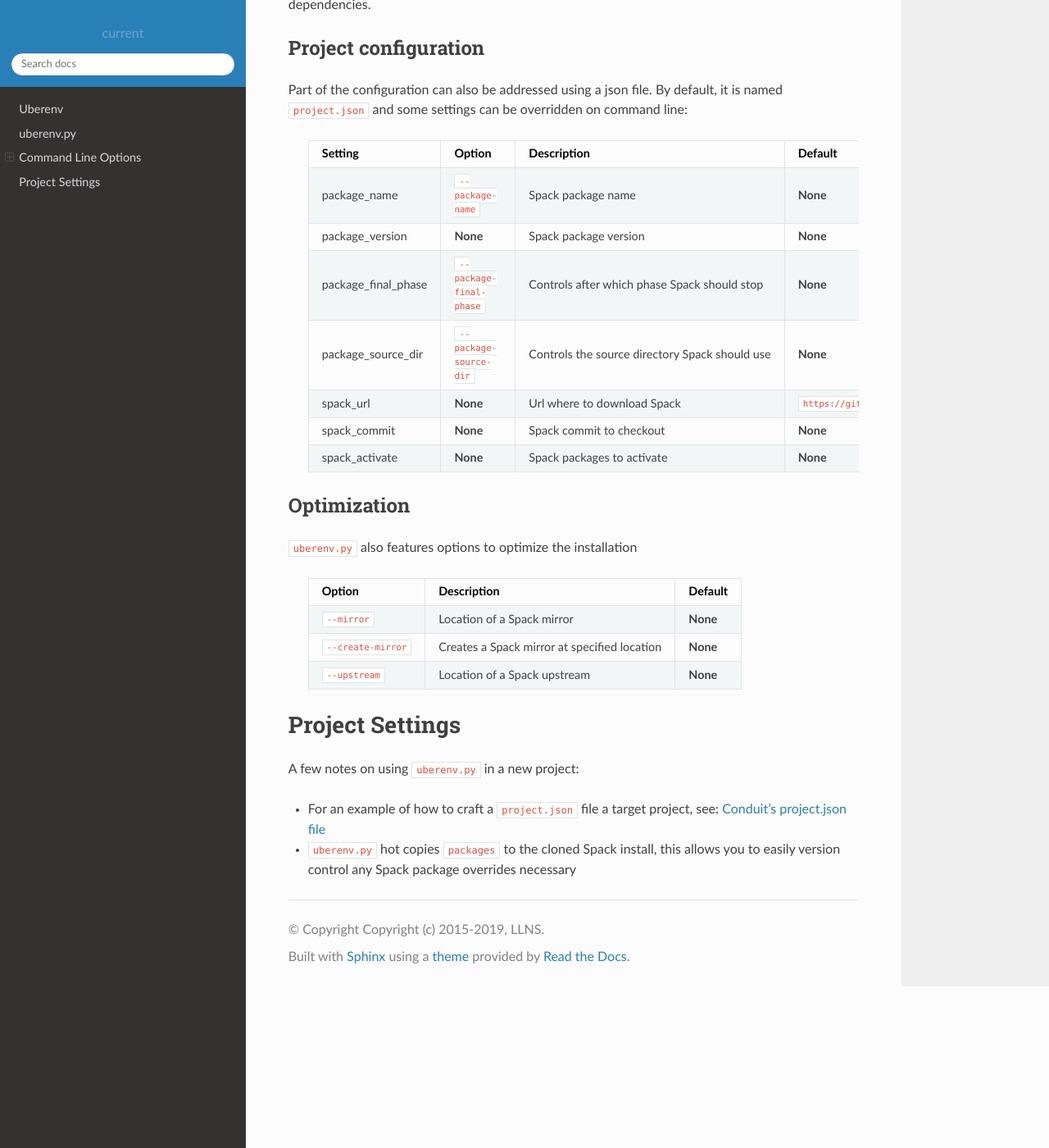
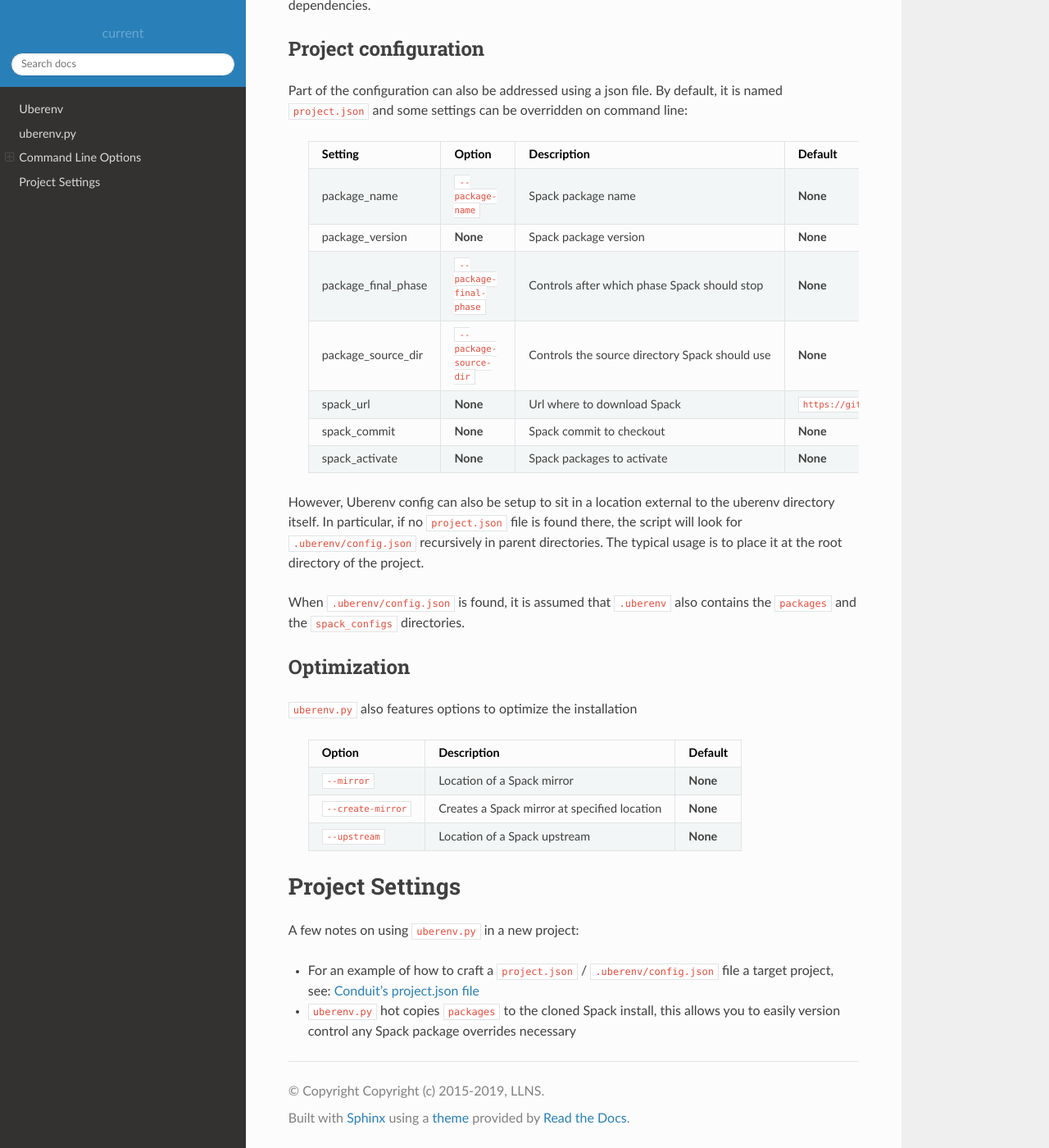
Before and after one commit to LLNL/uberenv, a Sphinx documentation site: the page built from docs/sphinx/index.rst, in a window 1280 px wide and 1400 px high, scrolled down 2531 px. Shown: the whole window at 82% size. Built offline with Sphinx 7.4.7 and the Read the Docs theme 2.0.0, drawn with Linux system fonts in a browser that asks for light colours; some of the changed text lies outside the part shown.

Commit message:
Documentation update

```diff
--- a/docs/sphinx/index.rst
+++ b/docs/sphinx/index.rst
@@ -135,7 +135,7 @@ If the target Spack package supports Spack's testing hooks, you can run tests du
 For details on Spack's spec syntax, see the `Spack Specs & dependencies <http://spack.readthedocs.io/en/latest/basic_usage.html#specs-dependencies>`_ documentation.
 
 
-Uberenv looks for configuration yaml files under ``scripts/uberenv/spack_config/{platform}`` or you can use the **--spack-config-dir** option to specify a directory with compiler and packages yaml files to use with Spack. See the `Spack Compiler Configuration <http://spack.readthedocs.io/en/latest/getting_started.html#manual-compiler-configuration>`_
+Uberenv looks for configuration yaml files under ``scripts/uberenv/spack_configs/{platform}`` or under ``.uberenv/spack_configs/{platform}``. You may also use the **--spack-config-dir** option to specify a directory with compiler and packages yaml files to use with Spack. See the `Spack Compiler Configuration <http://spack.readthedocs.io/en/latest/getting_started.html#manual-compiler-configuration>`_
 and `Spack System Packages
 <http://spack.readthedocs.io/en/latest/getting_started.html#system-packages>`_
 documentation for details.
@@ -167,6 +167,9 @@ Part of the configuration can also be addressed using a json file. By default, i
   spack_activate       **None**                   Spack packages to activate                       **None**
  ==================== ========================== ================================================ =======================================
 
+However, Uberenv config can also be setup to sit in a location external to the uberenv directory itself. In particular, if no ``project.json`` file is found there, the script will look for ``.uberenv/config.json`` recursively in parent directories. The typical usage is to place it at the root directory of the project.
+
+When ``.uberenv/config.json`` is found, it is assumed that ``.uberenv`` also contains the ``packages`` and the ``spack_configs`` directories.
 
 Optimization
 ------------
@@ -187,6 +190,6 @@ Project Settings
 
 A few notes on using ``uberenv.py`` in a new project:
 
-* For an example of how to craft a ``project.json`` file a target project, see: `Conduit's project.json file <https://github.com/LLNL/conduit/tree/master/scripts/uberenv/project.json>`_
+* For an example of how to craft a ``project.json`` / ``.uberenv/config.json`` file a target project, see: `Conduit's project.json file <https://github.com/LLNL/conduit/tree/master/scripts/uberenv/project.json>`_
 
 * ``uberenv.py`` hot copies ``packages`` to the cloned Spack install, this allows you to easily version control any Spack package overrides necessary
```
